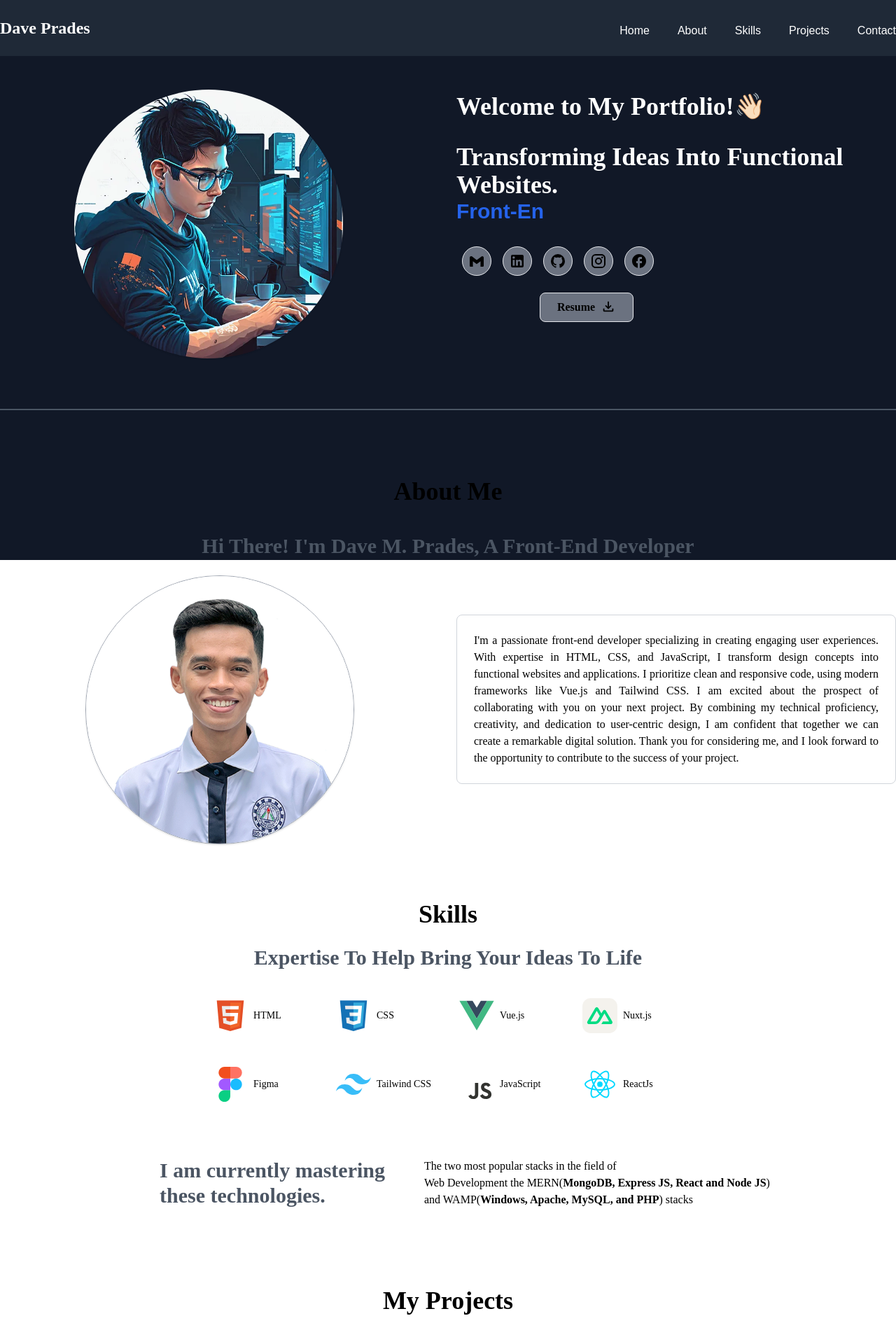
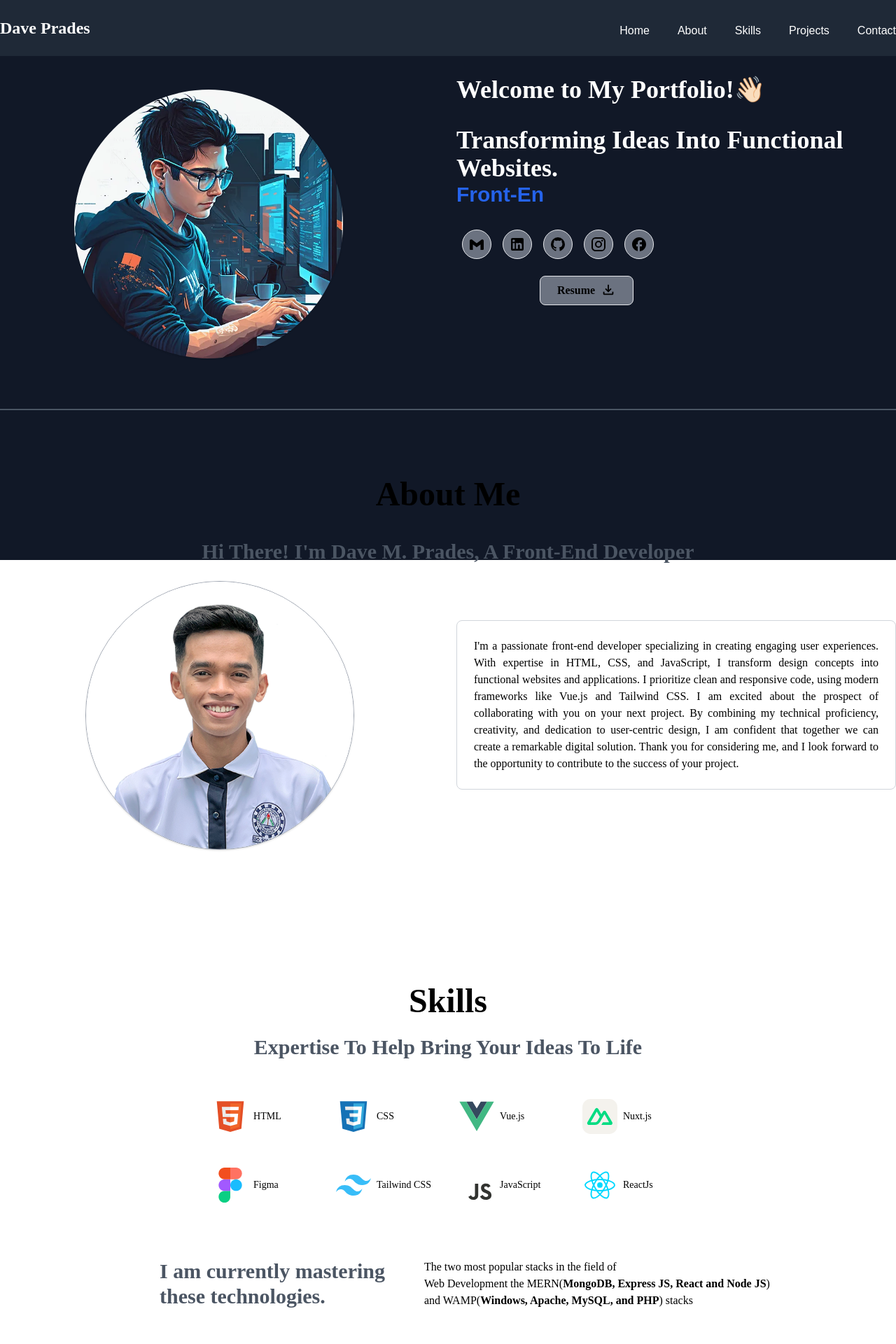
Before and after one commit to Wazeeexx/pradesportfolio, a Nuxt app: page / in a window 1280 px wide. Shown: the top 1920 px of the page at 70% size. Built offline with nearby package versions, Linux system fonts and the light colour scheme.

Commit message:
change bg

```diff
--- a/pages/index.vue
+++ b/pages/index.vue
@@ -1,5 +1,5 @@
 <template>
-    <div>
+      <div class="w-full h-screen bg-gray-900">
         <div class="w-screen h-screen bg-gray-900">
         <header class="bg-gray-800 text-white py-6 flex justify-left">
           <nav class="navbar fixed top-0 w-full bg-gray-800 h-16 md:h-20">
@@ -108,7 +108,7 @@
                     </a>
                 </div>
 
-                    <div class="flex flex-col items-center mt-6 ">
+                    <div class="flex flex-col items-center mt-6 mb-12">
                       <a href="https://drive.google.com/drive/folders/1oSNrJauek5emIjKgUi377Bz-s5wM_2rP"  class="text-black-500 mr-60 inline-flex px-6 py-2 bg-gray-500 text-black rounded-lg border border-gray-200 mb-4 md:mb-18 font-bold hover:transform hover:scale-110 transition"
                         style="font-family: 'Poppins';">Resume<svg class="ml-2" xmlns="http://www.w3.org/2000/svg" width="22" height="22" viewBox="0 0 24 24"><path fill="currentColor" d="m12 16l-5-5l1.4-1.45l2.6 2.6V4h2v8.15l2.6-2.6L17 11l-5 5Zm-6 4q-.825 0-1.413-.588T4 18v-3h2v3h12v-3h2v3q0 .825-.588 1.413T18 20H6Z"/></svg>
                       </a>
@@ -119,9 +119,9 @@
 
           <div class="border-t-2 border-gray-600 mt-10 "></div>
 
-          <div>
-            <div id="about" class="grid grid-cols mt-24 mb-8">
-              <h2 class="text-4xl font-bold font-poppins text-center mb-8 " style="font-family: 'Poppins';">About Me</h2>
+
+            <section id="about" class="grid grid-cols py-24">
+              <h2 class="text-5xl font-bold font-poppins text-center mb-8 " style="font-family: 'Poppins';">About Me</h2>
               <div class="flex justify-center">
                 <p class="text-3xl mb-4 p-2 font-semibold sm:text-center md:text-3xl lg:text-3xl xl:text-3xl text-gray-600 text-center" style="font-family: 'Poppins';">
                   Hi There! I'm Dave M. Prades, A Front-End Developer
@@ -141,17 +141,15 @@
                     I am confident that together we can create a remarkable digital solution. Thank you for considering me, and I look forward to the opportunity to contribute to the success of your project.
                   </p>
                 </div>
+              </div>
+            </section>
 
-              </div>
-            </div>
-
-            <div id="skills" class="grid grid-cols mt-20">
-              <h2 class="text-4xl font-bold font-poppins text-center mb-4" style="font-family: 'Poppins';">Skills</h2>
+            <section id="skills" class="grid grid-cols py-24">
+              <h2 class="text-5xl font-bold font-poppins text-center mb-4" style="font-family: 'Poppins';">Skills</h2>
               <div class="flex justify-center">
-                <p class="text-3xl mb-4 p-2 font-semibold sm:text-center md:text-3xl lg:text-3xl xl:text-3xl text-gray-600 text-center" style="font-family: 'Poppins';">
+                <p class="text-3xl mb-8 p-2 font-semibold sm:text-center md:text-3xl lg:text-3xl xl:text-3xl text-gray-600 text-center" style="font-family: 'Poppins';">
                   Expertise To Help Bring Your Ideas To Life
                 </p>
-              </div>
               </div>
 
               <div class="flex justify-center items-center">
@@ -168,7 +166,6 @@
                               <span class="p-2 text-sm md:text-base lg:text-sm hover-red" style="font-family: 'Poppins';">HTML</span>
                             </div>
                           </a>
-
                         </button>
 
                         <button class="col-span-1 md:col-span-2 lg:col-span-1">
@@ -236,12 +233,12 @@
                     <br>Web Development the MERN(<span class="font-semibold">MongoDB, Express JS, React and Node JS</span>)
                     <br>and WAMP(<span class="font-semibold">Windows, Apache, MySQL, and PHP</span>) stacks</h1>
             </div>
-
-            <section id="projects" class="mt-24 mb-8 w-screen ml-0">
+          </section>
+            <section id="projects" class="w-screen ml-0 py-24">
               <h2 class="text-4xl font-bold text-center" style="font-family: 'Poppins';">My Projects</h2>
               <div class="flex flex-col sm:flex-row justify-center animate-fade-up">
                 <div class="flex flex-col sm:flex-row mt-6 sm:mt-12 items-center sm:justify-start">
-                  <div class="mb-8 sm:mb-0">
+                  <div class="sm:mb-0">
                     <div class="flex justify-center sm:justify-center">
                       <img class="w-64 h-64 inline-block p-2 zoom-image" src="@/assets/img/road.png" alt="Road Sign Icon">
                     </div>
@@ -299,13 +296,13 @@
               </div>
             </section>
 
-            <section id="contact">
-              <h1 class="text-4xl font-bold text-center mt-16" style="font-family: 'Poppins';">Contact Me</h1>
+            <section id="contact" class="py-24 w-screen h-screen ">
+              <h1 class="text-5xl font-bold text-center" style="font-family: 'Poppins';">Contact Me</h1>
                 <p class="flex justify-center" style="font-family: 'Poppins';">let's get connected:</p>
                 <h2 class="text-4xl font-bold text-center mt-12 text-gray-600 sm:flex sm:justify-center" style="font-family: 'Poppins';">
                   Do you have any project ideas?<br> Feel free to get in touch!</h2>
                   <div class="flex justify-center items-center">
-                    <img class="mt-12 mr-18 h-44 w-48 rounded-full mb-8 shadow-md" src="@/assets/img/dave.png" alt="">
+                    <img class="mt-12 mr-18 h-44 w-48 rounded-full shadow-md" src="@/assets/img/dave.png" alt="">
                     <div class="contact-info-container">
                       <a class="flex items-center" style="font-family: 'Poppins';">
                         <svg xmlns="http://www.w3.org/2000/svg" width="24" height="24" viewBox="0 0 24 24" class="mx-2">
@@ -328,10 +325,9 @@
                   </div>
 
               </section>
-          </div>
         </main>
 
-        <footer class="bg-gray-800 text-white py-4 text-center" style="font-family: 'Poppins';">
+        <footer class="bg-gray-800 text-white py-4 text-center w-screen" style="font-family: 'Poppins';">
           <p>© 2023 My Portfolio. All rights reserved.</p>
         </footer>
       </div>
```
Lines whose indentation alone changed are shown as unchanged.
